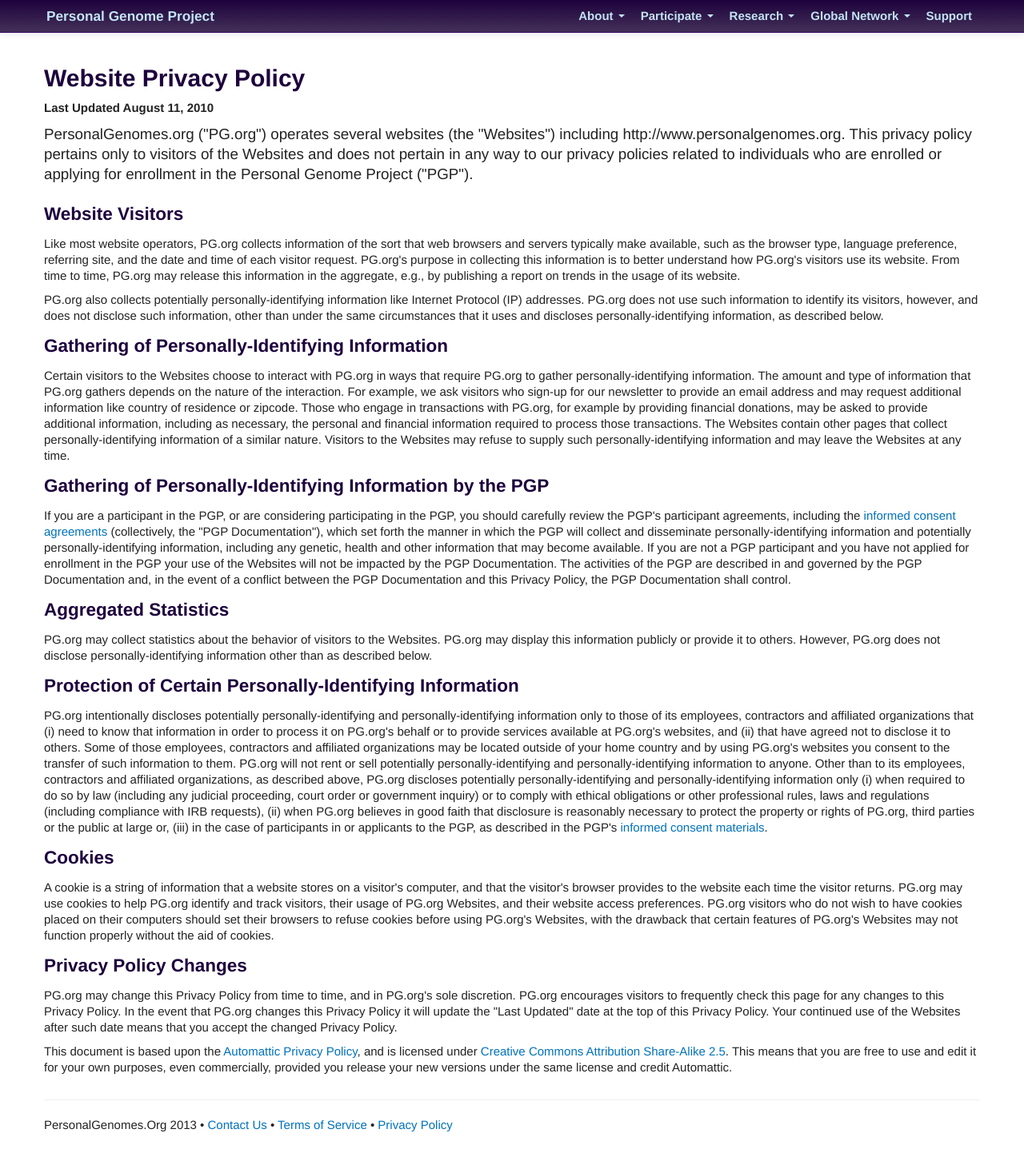
After one commit to geochurch/www_personalgenomes_org, a Django app: page /website-privacy-policy/ in a window 1280 px wide. The commit adds this page. Shown: the whole page at 80% size. Run offline with Django 3.2, Linux system fonts and the light colour scheme; some libraries are stand-ins or nearby versions.

Commit message:
Add website privacy policy page

```diff
--- a/templates/www_personalgenomes_org/index.html
+++ b/templates/www_personalgenomes_org/index.html
@@ -164,7 +164,7 @@
     <hr>
     <footer>
       {% block footer %}
-      <p>PersonalGenomes.Org 2013 &bull; <a href="{% url 'contact-us' %}">Contact Us</a> &bull; <a href="{% url 'tos' %}">Terms of Service</a></p>
+      <p>PersonalGenomes.Org 2013 &bull; <a href="{% url 'contact-us' %}">Contact Us</a> &bull; <a href="{% url 'tos' %}">Terms of Service</a> &bull; <a href="{% url 'website-privacy-policy' %}">Privacy Policy</a></p>
       {% endblock footer %}
     </footer>
   </div>
--- a/templates/www_personalgenomes_org/tos.html
+++ b/templates/www_personalgenomes_org/tos.html
@@ -17,7 +17,7 @@
 
 <ol>
   <li>
-    <p>We have a <a href="http://www.personalgenomes.org/privacypolicy.html">Privacy Policy</a>; please read it.</p>
+    <p>We have a <a href="{% url 'website-privacy-policy' %}">Privacy Policy</a>; please read it.</p>
   </li>
 
   <li>
--- /dev/null
+++ b/templates/www_personalgenomes_org/website-privacy-policy.html
@@ -0,0 +1,42 @@
+{% extends "www_personalgenomes_org/index.html" %}
+
+{% block main %}
+<h2 style="margin-top:34px">Website Privacy Policy</h2>
+
+<p><strong>Last Updated August 11, 2010</strong></p>
+
+<p class="lead">PersonalGenomes.org ("PG.org") operates several websites (the "Websites") including http://www.personalgenomes.org. This privacy policy pertains only to visitors of the Websites and does not pertain in any way to our privacy policies related to individuals who are enrolled or applying for enrollment in the Personal Genome Project ("PGP").</p>
+
+<h3>Website Visitors</h3>
+
+<p>Like most website operators, PG.org collects information of the sort that web browsers and servers typically make available, such as the browser type, language preference, referring site, and the date and time of each visitor request. PG.org's purpose in collecting this information is to better understand how PG.org's visitors use its website. From time to time, PG.org may release this information in the aggregate, e.g., by publishing a report on trends in the usage of its website.</p>
+
+<p>PG.org also collects potentially personally-identifying information like Internet Protocol (IP) addresses. PG.org does not use such information to identify its visitors, however, and does not disclose such information, other than under the same circumstances that it uses and discloses personally-identifying information, as described below.</p>
+
+<h3>Gathering of Personally-Identifying Information</h3>
+
+<p>Certain visitors to the Websites choose to interact with PG.org in ways that require PG.org to gather personally-identifying information. The amount and type of information that PG.org gathers depends on the nature of the interaction. For example, we ask visitors who sign-up for our newsletter to provide an email address and may request additional information like country of residence or zipcode. Those who engage in transactions with PG.org, for example by providing financial donations, may be asked to provide additional information, including as necessary, the personal and financial information required to process those transactions. The Websites contain other pages that collect personally-identifying information of a similar nature. Visitors to the Websites may refuse to supply such personally-identifying information and may leave the Websites at any time.</p>
+
+<h3>Gathering of Personally-Identifying Information by the PGP</h3>
+<p>If you are a participant in the PGP, or are considering participating in the PGP, you should carefully review the PGP's participant agreements, including the <a href="{% url 'harvard:documents' %}">informed consent agreements</a> (collectively, the "PGP Documentation"), which set forth the manner in which the PGP will collect and disseminate personally-identifying information and potentially personally-identifying information, including any genetic, health and other information that may become available. If you are not a PGP participant and you have not applied for enrollment in the PGP your use of the Websites will not be impacted by the PGP Documentation. The activities of the PGP are described in and governed by the PGP Documentation and, in the event of a conflict between the PGP Documentation and this Privacy Policy, the PGP Documentation shall control.
+
+<h3>Aggregated Statistics</h3>
+
+<p>PG.org may collect statistics about the behavior of visitors to the Websites. PG.org may display this information publicly or provide it to others. However, PG.org does not disclose personally-identifying information other than as described below.</p>
+
+<h3>Protection of Certain Personally-Identifying Information</h3>
+
+<p>PG.org intentionally discloses potentially personally-identifying and personally-identifying information only to those of its employees, contractors and affiliated organizations that (i) need to know that information in order to process it on PG.org's behalf or to provide services available at PG.org's websites, and (ii) that have agreed not to disclose it to others. Some of those employees, contractors and affiliated organizations may be located outside of your home country and by using PG.org's websites you consent to the transfer of such information to them. PG.org will not rent or sell potentially personally-identifying and personally-identifying information to anyone. Other than to its employees, contractors and affiliated organizations, as described above, PG.org discloses potentially personally-identifying and personally-identifying information only (i) when required to do so by law (including any judicial proceeding, court order or government inquiry) or to comply with ethical obligations or other professional rules, laws and regulations (including compliance with IRB requests), (ii) when PG.org believes in good faith that disclosure is reasonably necessary to protect the property or rights of PG.org, third parties or the public at large or, (iii) in the case of participants in or applicants to the PGP, as described in the PGP's <a href="{% url 'harvard:documents'%}">informed consent materials</a>.</p>
+
+<h3>Cookies</h3>
+
+<p>A cookie is a string of information that a website stores on a visitor's computer, and that the visitor's browser provides to the website each time the visitor returns. PG.org may use cookies to help PG.org identify and track visitors, their usage of PG.org Websites, and their website access preferences. PG.org visitors who do not wish to have cookies placed on their computers should set their browsers to refuse cookies before using PG.org's Websites, with the drawback that certain features of PG.org's Websites may not function properly without the aid of cookies.</p>
+
+<h3>Privacy Policy Changes</h3>
+
+<p>PG.org may change this Privacy Policy from time to time, and in PG.org's sole discretion. PG.org encourages visitors to frequently check this page for any changes to this Privacy Policy. In the event that PG.org changes this Privacy Policy it will update the "Last Updated" date at the top of this Privacy Policy. Your continued use of the Websites after such date means that you accept the changed Privacy Policy.</p>
+
+<p>This document is based upon the <a href="http://automattic.com/privacy/">Automattic Privacy Policy</a>, and is licensed under <a href="http://creativecommons.org/licenses/by-sa/2.5/">Creative Commons Attribution Share-Alike 2.5</a>. This means that you are free to use and edit it for your own purposes, even commercially, provided you release your new versions under the same license and credit Automattic.
+</p>
+
+{% endblock main %}
--- a/www_personalgenomes_org/urls.py
+++ b/www_personalgenomes_org/urls.py
@@ -121,6 +121,10 @@ urlpatterns = patterns(
         TemplateView.as_view(template_name='www_personalgenomes_org/tos.html'),
         name='tos'),
     url(r'tos.html', redirect_to_name, {'url_name':'tos'}),
+    url(r'^website-privacy-policy/?$',
+        TemplateView.as_view(template_name='www_personalgenomes_org/website-privacy-policy.html'),
+        name='website-privacy-policy'),
+    url(r'privacypolicy.html/?$', redirect_to_name, {'url_name':'website-privacy-policy'}),
 
     # Additional redirects
 
```
